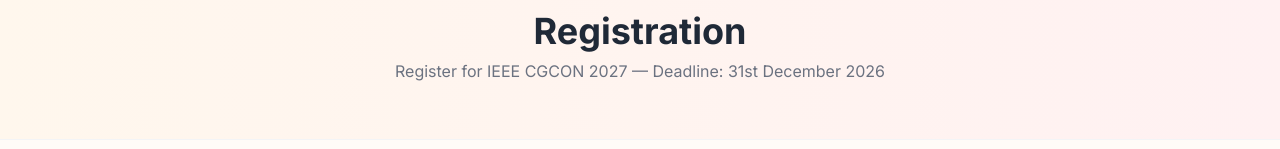
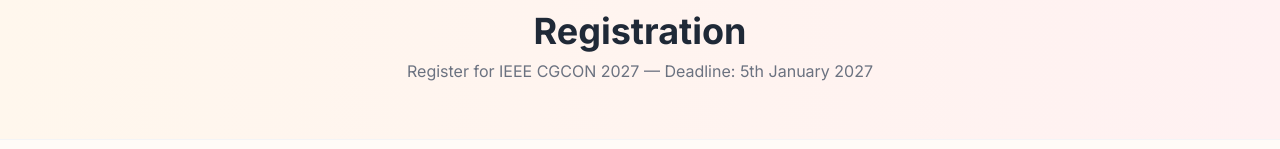
Before and after one commit to dinesh-1709/CGCON-2027, a React (Vite) app: page /registration in a window 1280 px wide. Shown: the part 333-482 px from the top of the page. Built offline with nearby package versions, Linux system fonts and the light colour scheme.

Commit message:
dates changed

```diff
--- a/src/pages/Registration.jsx
+++ b/src/pages/Registration.jsx
@@ -9,7 +9,7 @@
         <span className="tag">Join Us</span>
         <h1 className="text-3xl md:text-4xl font-bold text-gray-800 mt-3">Registration</h1>
         <p className="text-gray-500 mt-2 max-w-2xl mx-auto">
-          Register for IEEE CGCON 2027 — Deadline: 31st December 2026
+          Register for IEEE CGCON 2027 — Deadline: 5th January 2027
         </p>
       </div>
 
```
